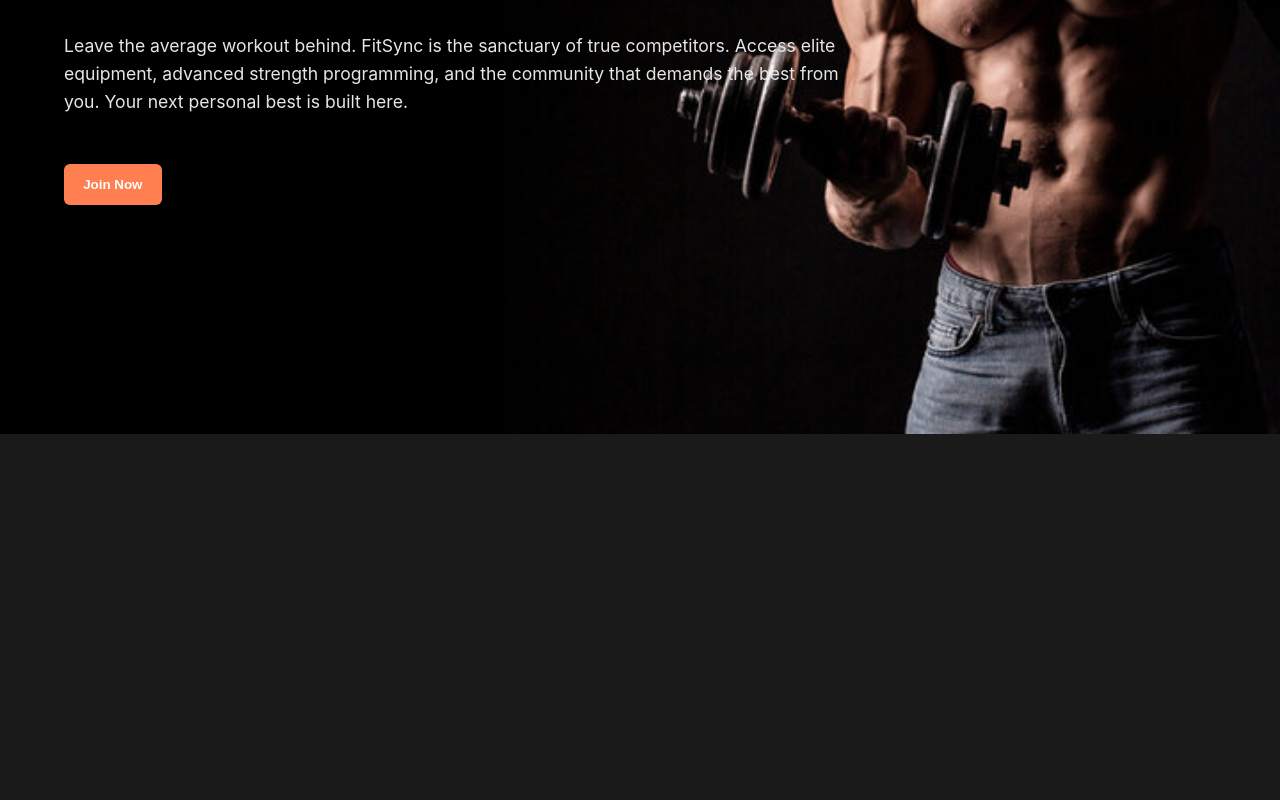
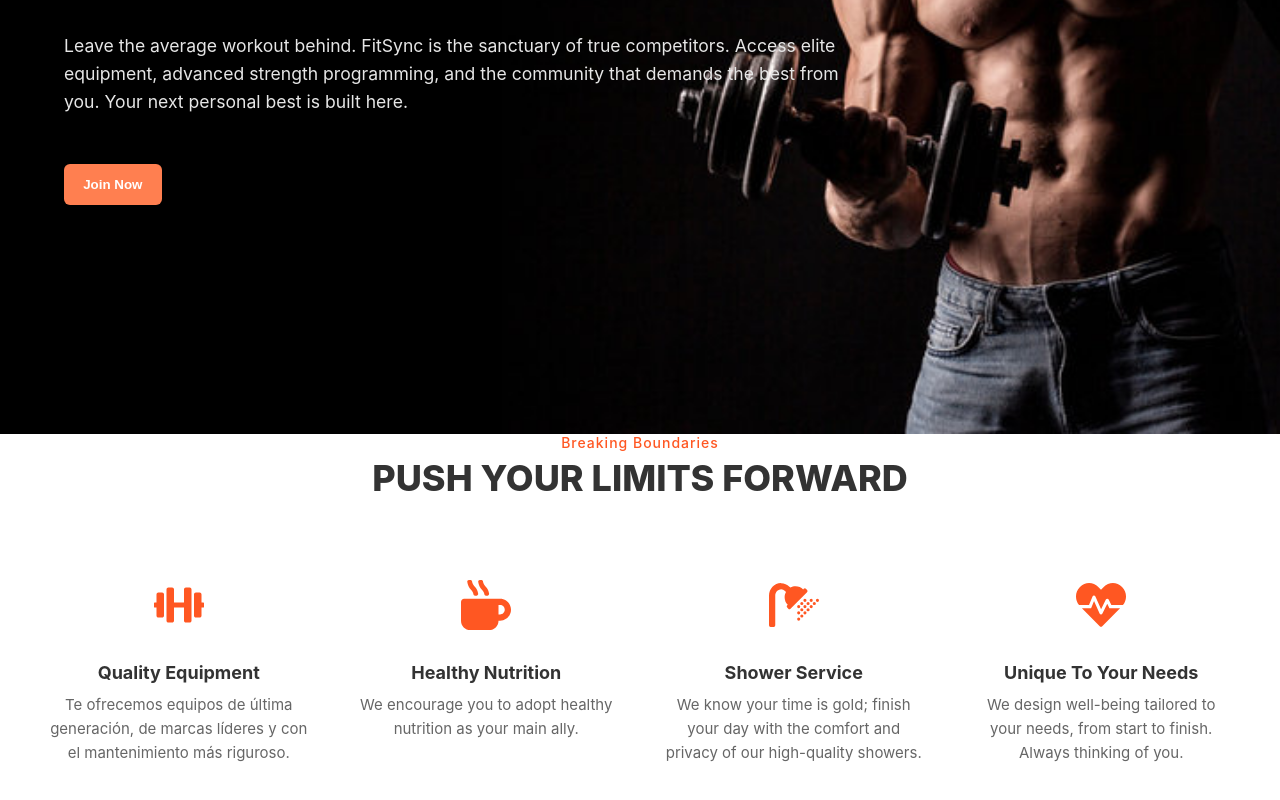
Before and after one commit to josefrometa/FitSync, a React (Vite) app: page / in a window 1280 px wide. Shown: the part 238-1038 px from the top of the page. Before the commit the page ends 800 px from the top, so only its background shows below. Built offline with nearby package versions, Linux system fonts and the light colour scheme.

Commit message:
feat(add) services.jsx and services.css

```diff
--- a/package.json
+++ b/package.json
@@ -11,7 +11,8 @@
   },
   "dependencies": {
     "react": "^19.1.1",
-    "react-dom": "^19.1.1"
+    "react-dom": "^19.1.1",
+    "react-icons": "^5.5.0"
   },
   "devDependencies": {
     "@eslint/js": "^9.36.0",
--- a/src/App.jsx
+++ b/src/App.jsx
@@ -1,7 +1,8 @@
 import { useState, useEffect } from 'react'
 import './App.css'
 import Navbar from './components/Navbar';
-import {Home} from './components/Home';
+import { Home } from './components/Home.jsx';
+import { Services } from './components/Services.jsx';
 
 function App() {
   const [count, setCount] = useState(0)
@@ -14,10 +15,12 @@
   return (
     <>
 
-      <Home/>
+    <Home/>
 
 
-      <Navbar/>
+    <Navbar/>
+
+    <Services />
 
 
     </>
--- /dev/null
+++ b/src/components/Services.jsx
@@ -0,0 +1,68 @@
+import { FaDumbbell, FaMugHot, FaShower, FaHeartbeat } from 'react-icons/fa';
+import '../styles/Services.css'
+
+const ServiceCard = ({ IconComponent, title, description }) => (
+  <div className="service-card">
+    <div className="service-icon">
+      <IconComponent />
+    </div>
+    <h3 className="service-title">{title}</h3>
+    <p className="service-description">{description}</p>
+  </div>
+);
+
+// Componente Principal de la Sección de Servicios
+export function Services() {
+  const servicesData = [
+    {
+      id: 1,
+      IconComponent: FaDumbbell,
+      title: 'Quality Equipment',
+      description: 'Te ofrecemos equipos de última generación, de marcas líderes y con el mantenimiento más riguroso.'
+    },
+    {
+      id: 2,
+      IconComponent: FaMugHot,
+      title: 'Healthy Nutrition',
+      description: 'We encourage you to adopt healthy nutrition as your main ally.'
+    },
+    {
+      id: 3,
+      IconComponent: FaShower,
+      title: 'Shower Service',
+      description: 'We know your time is gold; finish your day with the comfort and privacy of our high-quality showers.'
+    },
+    {
+      id: 4,
+      IconComponent: FaHeartbeat,
+      title: 'Unique To Your Needs',
+      description: 'We design well-being tailored to your needs, from start to finish. Always thinking of you.'
+    },
+  ];
+
+  return (
+    <section className="Services"> {/* Clase principal: "Services" */}
+      <div className="Services-content"> {/* Contenedor de contenido: "Services-content" */}
+
+        {/* Encabezado */}
+        <div className="services-header">
+            <p className="services-subtitle">Breaking Boundaries</p>
+            <h2 className="services-main-title">PUSH YOUR LIMITS FORWARD</h2>
+        </div>
+
+        {/* Contenedor de las Tarjetas */}
+        <div className="services-cards-grid">
+            {servicesData.map((service) => (
+            <ServiceCard
+                key={service.id}
+                IconComponent={service.IconComponent}
+                title={service.title}
+                description={service.description}
+            />
+            ))}
+        </div>
+
+      </div>
+    </section>
+  );
+}
--- a/src/index.css
+++ b/src/index.css
@@ -1,6 +1,6 @@
 :root {
 
-  --principal: #1a1a1a; /* Vaiable a la que se le asigna el color principal */
+  --principal: #ffffff; /* Vaiable a la que se le asigna el color principal */
   --secundario: #2134c4;
   --text-principal: #ffffff;
 
--- /dev/null
+++ b/src/styles/Services.css
@@ -0,0 +1,85 @@
+.services-section-container {
+  background-color: #ffffff !important;
+  text-align: center;
+  padding: 80px 20px;
+}
+
+/* 2. Encabezado */
+
+.services-subtitle {
+  color: #ff5722 !important; /* Mantiene el naranja como color de acento */
+  font-size: 14px;
+  font-weight: 500;
+  margin-bottom: 5px;
+  letter-spacing: 1px;
+}
+
+.services-main-title {
+  /* FUERZA el color oscuro para que sea visible sobre el fondo blanco */
+  color: #333333 !important;
+  font-size: 36px;
+  font-weight: 800;
+  text-transform: uppercase;
+  margin-bottom: 60px;
+}
+
+/* 3. Grid de Tarjetas: Aseguramos que no tenga un fondo oscuro por sí mismo */
+.services-cards-grid {
+  background-color: transparent !important; /* Fondo transparente o blanco si fuera necesario */
+  display: flex;
+  justify-content: center;
+  gap: 30px;
+  max-width: 1200px;
+  margin: 0 auto;
+}
+
+/* 4. Tarjeta Individual */
+
+.service-card {
+  background-color: transparent !important; /* Fondo de tarjeta transparente o blanco */
+  flex: 1;
+  max-width: 280px;
+  padding: 20px 10px;
+}
+
+.service-icon {
+  color: #ff5722 !important; /* FUERZA el naranja para los íconos */
+  font-size: 50px;
+  margin-bottom: 20px;
+}
+
+.service-title {
+  /* FUERZA el color oscuro para los títulos */
+  color: #333333 !important;
+  font-size: 18px;
+  font-weight: 700;
+  margin-bottom: 10px;
+}
+
+.service-description {
+  /* FUERZA el color gris oscuro para las descripciones */
+  color: #666666 !important;
+  font-size: 15px;
+  line-height: 1.6;
+}
+
+/* --- Responsive --- */
+
+@media (max-width: 900px) {
+    .services-cards-grid {
+        flex-wrap: wrap;
+    }
+    .service-card {
+        flex: 0 0 45%;
+        margin-bottom: 30px;
+    }
+}
+
+@media (max-width: 600px) {
+    .services-cards-grid {
+        flex-direction: column;
+    }
+    .service-card {
+        max-width: 100%;
+    }
+}
```
Also changed, not shown: 1 other file (tests, documents, lock files or other folders).
